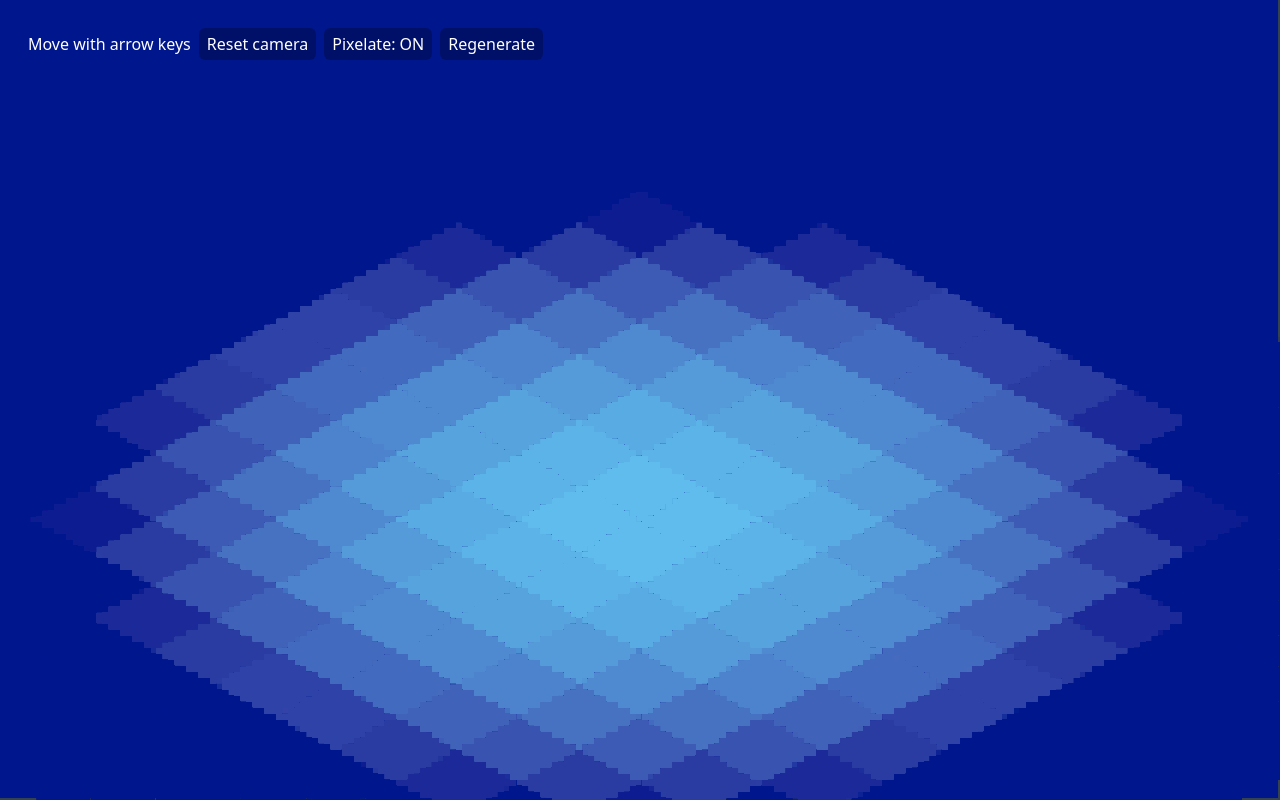
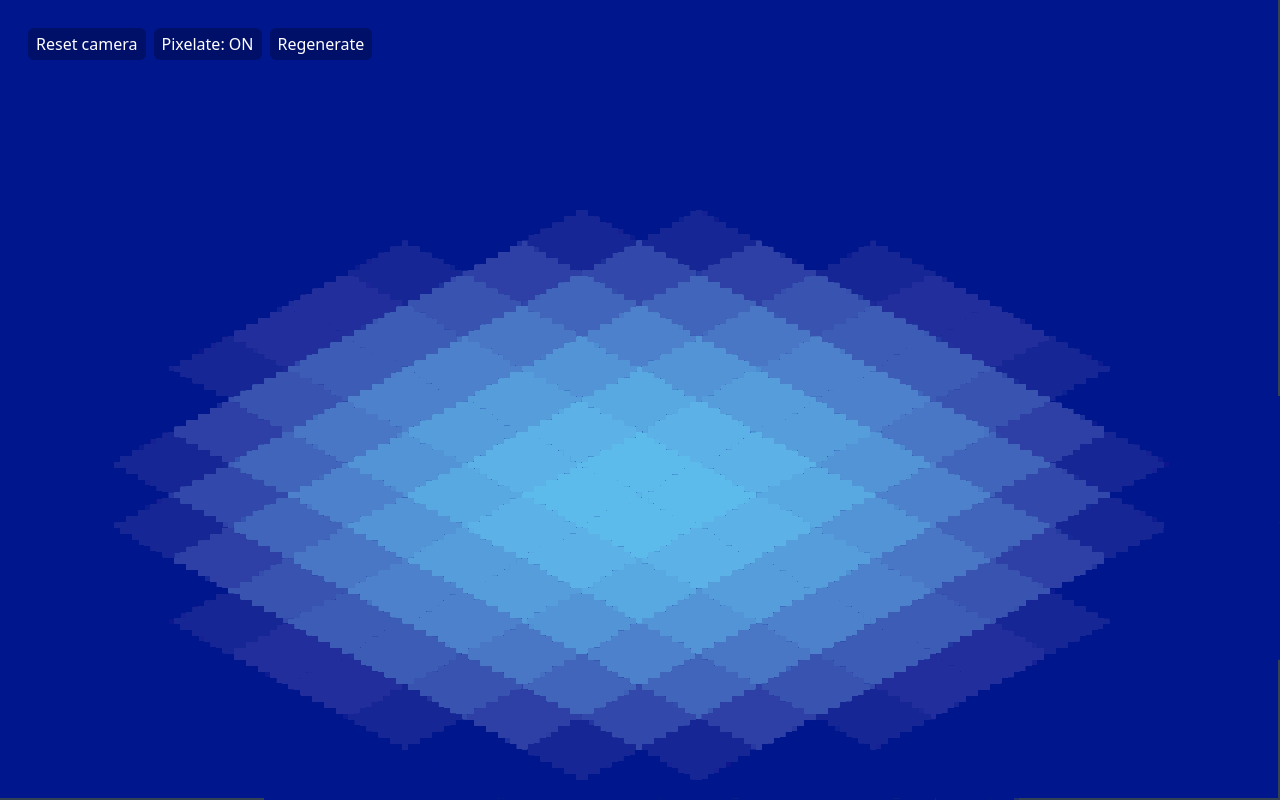
Before and after one commit to samanpwbb/terrain-experiment, a React (Vite) app: page / in a window 1280 px wide. Built offline with nearby package versions, Linux system fonts and the light colour scheme; what fast-simplex-noise would draw is missing.

Commit message:
nicer interactions

```diff
--- a/package.json
+++ b/package.json
@@ -12,14 +12,13 @@
     "pnpm": ">=7.1.0"
   },
   "dependencies": {
-    "@react-spring/web": "^9.7.4",
     "colord": "^2.9.3",
-    "eslint-plugin-react-hooks": "^4.6.0",
     "fast-simplex-noise": "^4.0.0",
     "react": "^19.0.0",
     "react-dom": "^19.0.0"
   },
   "devDependencies": {
+    "eslint-plugin-react-hooks": "^4.6.0",
     "@babel/plugin-transform-react-jsx-development": "^7.25.9",
     "@swc/core": "^1.3.3",
     "@trivago/prettier-plugin-sort-imports": "^3.3.0",
--- a/src/App.tsx
+++ b/src/App.tsx
@@ -1,4 +1,4 @@
-import React, { useCallback, useRef, useState } from 'react';
+import React, { useCallback, useEffect, useRef, useState } from 'react';
 import {
   setIsoCssVars,
   updateBaseX,
@@ -12,11 +12,16 @@ import { generateNaturalGround } from './terrain-gen/generateNaturalData';
 import { clamp } from './utils/mathUtils';
 import {
   baseTileSize,
+  bgColor,
   colorsNatural,
   levels,
   mapSize,
   perimeter,
 } from './constants';
+import { Button } from './components/Button';
+
+const isChrome =
+  /Chrome/.test(navigator.userAgent) && /Google Inc/.test(navigator.vendor);
 
 setIsoCssVars();
 
@@ -28,24 +33,77 @@ for (let i = 0; i < count; i++) {
   terrains.push(gen());
 }
 
+const moves = {
+  up: (c: [number, number]) => [c[0], c[1] - 1],
+  down: (c: [number, number]) => [c[0], c[1] + 1],
+  left: (c: [number, number]) => [c[0] - 1, c[1]],
+  right: (c: [number, number]) => [c[0] + 1, c[1]],
+} as {
+  [key: string]: (c: [number, number]) => [number, number];
+};
+
+const keysToMoves = {
+  ArrowUp: 'up',
+  ArrowDown: 'down',
+  ArrowLeft: 'left',
+  ArrowRight: 'right',
+} as {
+  [key: string]: keyof typeof moves;
+};
+
 export function App() {
-  const [terrainKey, setTerrainKey] = useState(0);
   const x = useRef(BASE_X);
   const z = useRef(BASE_Z);
-  const [pixelate, setPixelate] = useState(true);
+  const [terrainKey, setTerrainKey] = useState(0);
+  const [center, setCenter] = useState<[number, number]>([0, 0]);
 
-  const isDragging = useRef(false);
+  // if chrome, pixelate, because it's the only browser that supports SVG filters
+  // performantly.
+  const [pixelate, setPixelate] = useState(isChrome);
 
-  const startDragging = () => (isDragging.current = true);
-  const stopDragging = () => (isDragging.current = false);
+  /*
+   * Events
+   ****************************************************************************/
+  const dragState = useRef<'' | 'started' | 'dragging'>('');
+  const startDragging = () => (dragState.current = 'started');
+  const stopDragging = (e: React.PointerEvent) => {
+    const prevDragState = dragState.current;
+    dragState.current = '';
 
-  const windowSize = useWindowSize();
-  const tileSize = Math.round(baseTileSize + windowSize[0] * 0.0125);
+    // if we were dragging, do not move
+    if (prevDragState === 'dragging') {
+      return;
+    }
+
+    // click to move, one step at a time
+    // top left quadrant moves left
+    // top right quadrant moves up
+    // bottom left quadrant moves down
+    // bottom right quadrant moves right
+    const rect = e.currentTarget.getBoundingClientRect();
+    const x = e.clientX - rect.left;
+    const y = e.clientY - rect.top;
+    const half = [rect.width / 2, rect.height / 2];
+    let move: keyof typeof moves = 'up';
+    if (x < half[0] && y < half[1]) {
+      move = 'left';
+    } else if (x >= half[0] && y >= half[1]) {
+      move = 'right';
+    } else if (x < half[0]) {
+      move = 'down';
+    }
+    setCenter(moves[move]);
+  };
+
+  const updateCamera = useCallback((e: React.PointerEvent) => {
+    if (!dragState.current) return;
+    if (Math.abs(e.movementY) + Math.abs(e.movementX) > 5) {
+      dragState.current = 'dragging';
+    }
+    if (dragState.current !== 'dragging') return;
 
     // drag left/right to update baseX
     // drag up/down to update baseZ
-  const updateCamera = useCallback((e: React.PointerEvent) => {
-    if (!isDragging.current) return;
     const newX = clamp(0, x.current - e.movementY * 0.25, 90);
     updateBaseX(newX);
     x.current = newX;
@@ -56,18 +114,29 @@ export function App() {
     e.preventDefault();
   }, []);
 
+  // use arrow keys to update center
+  const handleKeyDown = useCallback((e: KeyboardEvent) => {
+    const move = keysToMoves[e.key as keyof typeof keysToMoves];
+    if (!move) return;
+    setCenter(moves[move]);
+  }, []);
+
+  useEffect(() => {
+    window.addEventListener('keydown', handleKeyDown);
+    return () => window.removeEventListener('keydown', handleKeyDown);
+  }, [handleKeyDown]);
+
+  /*
+   * Rendering
+   ****************************************************************************/
+  const windowSize = useWindowSize();
+  const tileSize = Math.round(baseTileSize + windowSize[0] * 0.01);
+
   if (windowSize[0] === 0) return null;
 
   return (
     <>
-      <div
-        className="fixed inset-0 flex touch-none items-center justify-center text-white"
-        onPointerDown={startDragging}
-        onPointerMove={updateCamera}
-        onPointerUp={stopDragging}
-      >
-        <div className="fixed top-5 left-5 z-10 flex select-none items-center justify-center gap-2 rounded-lg p-2">
-          <span>Move with arrow keys</span>
+      <div className="fixed top-5 left-5 z-10 flex select-none items-center justify-center gap-2 rounded-lg p-2 text-white">
         <Button
           onPress={() => {
             updateBaseX(BASE_X);
@@ -85,11 +154,16 @@ export function App() {
           Regenerate
         </Button>
       </div>
+      <div
+        className="fixed inset-0 flex touch-none items-center justify-center"
+        onPointerDown={startDragging}
+        onPointerMove={updateCamera}
+        onPointerUp={stopDragging}
+      >
         <Landscape
-          bgColor="rgba(0, 20, 140, 1)"
-          bufferSize={1.5}
+          bgColor={bgColor}
+          center={center}
           colors={colorsNatural}
-          fade={true}
           perimeter={perimeter}
           pixelate={pixelate}
           terrainData={terrains[terrainKey]}
@@ -99,14 +173,3 @@ export function App() {
     </>
   );
 }
-
-function Button(props: { children: React.ReactNode; onPress: () => void }) {
-  return (
-    <button
-      className="w-30 cursor-pointer	rounded-md bg-black/25 px-2 py-1"
-      onClick={props.onPress}
-    >
-      {props.children}
-    </button>
-  );
-}
--- /dev/null
+++ b/src/components/Button.tsx
@@ -0,0 +1,13 @@
+export function Button(props: {
+  children: React.ReactNode;
+  onPress: () => void;
+}) {
+  return (
+    <button
+      className="w-30 cursor-pointer	rounded-md bg-black/25 px-2 py-1"
+      onClick={props.onPress}
+    >
+      {props.children}
+    </button>
+  );
+}
--- a/src/components/Landscape.tsx
+++ b/src/components/Landscape.tsx
@@ -1,94 +1,54 @@
 import { processData, TILE } from '../utils/processData';
 import { Tile } from './Tile';
 import { makeGetColorFromZ } from '../utils/makeGetColorFromZ';
-import { useCallback, useEffect, useMemo, useState } from 'react';
+import { useMemo } from 'react';
 import { getVisibleTiles } from '../utils/getVisibleTiles';
 import { Positioner } from './Positioner';
 import { SvgFilters } from './SvgFilters';
 import { Decoration } from './Decorations';
+import { stepSize } from '../constants';
 
 export function Landscape({
   tileSize,
-  bufferSize = 1,
   terrainData,
   colors,
   perimeter,
   pixelate,
-  fade,
   bgColor,
+  center,
 }: {
   tileSize: number;
-  bufferSize: number;
   perimeter: number;
   terrainData: number[][];
   colors: string[];
   pixelate: boolean;
-  fade?: boolean;
   bgColor: string;
+  center: [number, number];
 }) {
   const getColorFromZ = useMemo(() => makeGetColorFromZ(colors), [colors]);
-  const [center, setCenter] = useState<[number, number]>([0, 0]);
-  const [stepSize] = useState(0.3);
-
   const tiles = useMemo(() => processData(terrainData), [terrainData]);
   const visible = useMemo(() => {
-    const vis = getVisibleTiles(
-      tiles,
-      center,
-      perimeter,
-      Boolean(fade),
-      bufferSize,
-    );
+    const vis = getVisibleTiles(tiles, center, perimeter);
     return Object.keys(vis).map((v) => ({
       key: v,
       item: vis[v],
     }));
-  }, [tiles, center, perimeter, fade, bufferSize]);
-
-  // use arrow keys to update center
-  const handleKeyDown = useCallback((e: KeyboardEvent) => {
-    switch (e.key) {
-      case 'ArrowUp':
-        setCenter((c) => [c[0], c[1] - 1]);
-        break;
-      case 'ArrowDown':
-        setCenter((c) => [c[0], c[1] + 1]);
-        break;
-      case 'ArrowLeft':
-        setCenter((c) => [c[0] - 1, c[1]]);
-        break;
-      case 'ArrowRight':
-        setCenter((c) => [c[0] + 1, c[1]]);
-        break;
-    }
-  }, []);
-
-  useEffect(() => {
-    window.addEventListener('keydown', handleKeyDown);
-    return () => window.removeEventListener('keydown', handleKeyDown);
-  }, [handleKeyDown]);
+  }, [tiles, center, perimeter]);
 
   return (
     <>
       <div
+        className="pointer-events-none absolute flex h-full w-full items-center justify-center"
         style={{
-          display: 'flex',
           backgroundColor: bgColor,
-          pointerEvents: 'none',
           filter: pixelate ? 'url("#pixelate")' : 'none',
-          alignItems: 'center',
-          justifyContent: 'center',
-          width: '100%',
-          height: '100%',
-          position: 'absolute',
-          bottom: 0,
-          paddingTop: '50vh',
+          paddingTop: '40vh',
           transformOrigin: 'center',
         }}
       >
         <div
+          className="absolute"
           style={{
-            position: 'absolute',
             transition: 'transform 125ms',
             transformStyle: 'preserve-3d',
             transform: `rotateX(var(--base-x)) rotateZ(var(--base-z)) translateX(${
--- a/src/components/Positioner.tsx
+++ b/src/components/Positioner.tsx
@@ -40,6 +40,7 @@ export function Positioner({
         transformStyle: 'preserve-3d',
         height: `${tileSize}px`,
         width: `${tileSize}px`,
+        transition: 'transform 125ms',
         transform: translate3d,
         alignItems: 'center',
         justifyContent: 'center',
--- a/src/constants.ts
+++ b/src/constants.ts
@@ -11,7 +11,10 @@ export const colorsNatural = [
   '#0c4278',
 ].reverse();
 
+export const bgColor = 'rgba(0, 20, 140, 1)';
+
+export const stepSize = 0.25;
 export const mapSize = 120;
 export const levels = 7;
 export const baseTileSize = 70;
-export const perimeter = 12;
+export const perimeter = 13;
--- a/src/utils/getVisibleTiles.ts
+++ b/src/utils/getVisibleTiles.ts
@@ -1,33 +1,67 @@
+import { makeNumberGenerator } from '../terrain-gen/defaultGenerator';
 import { TILE, Terrain, Tile } from './processData';
 
-const terrainCache = {} as {
-  [key: string]: {
-    type: 'weed' | 'bush' | 'tree';
-    rotation: number;
-    scale: number;
-  };
-};
+// Naive function to scatter some decorations on the terrain, basically at random.
+// Could be moved into terrain-gen and made nice at some point.
+function applyVegetation({
+  tile,
+  stablePosition,
+}: {
+  tile: Tile;
+  stablePosition: [number, number];
+}) {
+  const generator = makeNumberGenerator(
+    Number(`1${Math.abs(stablePosition[0])}${Math.abs(stablePosition[1])}`),
+  );
+
+  const isPlant =
+    tile[TILE.SIGNATURE] === 0b0000 && tile[TILE.Z] > 2 && generator() > 0.5;
+
+  if (isPlant) {
+    let type = 'tree' as 'weed' | 'bush' | 'tree';
+
+    if (
+      tile[TILE.L_NEIGHBOR] ||
+      tile[TILE.U_NEIGHBOR] ||
+      tile[TILE.R_NEIGHBOR] ||
+      tile[TILE.D_NEIGHBOR] ||
+      generator() > 0.7
+    ) {
+      type = 'bush';
+    }
+
+    if (type === 'bush') {
+      if (generator() > 0.5) {
+        type = 'weed';
+      }
+    }
+    tile[TILE.VEGETATION] = type;
+    tile[TILE.VEGETATION_ROTATION] = generator() * 360;
+    tile[TILE.VEGETATION_SCALE] = generator() * 0.2 + 0.9;
+  }
+}
 
 export function getVisibleTiles(
   tiles: Terrain,
   center: [number, number],
   perimeter: number,
-  fade: boolean,
-  buffer: number,
 ): Terrain {
   const visibleTiles = {} as Terrain;
   const [x, y] = center;
-  const PerimeterWithBuffer = perimeter + buffer * 2;
-  const raw_half = PerimeterWithBuffer / 2;
+  const raw_half = perimeter / 2;
   const half = Math.round(raw_half);
 
-  for (let i = 0; i <= PerimeterWithBuffer; i++) {
-    const isLimitRight = i === PerimeterWithBuffer;
-    for (let j = 0; j <= PerimeterWithBuffer; j++) {
-      const key = `${x + (i - half)},${y + (j - half)}`;
+  for (let i = 0; i <= perimeter; i++) {
+    const isLimitRight = i === perimeter;
+    for (let j = 0; j <= perimeter; j++) {
+      const stablePosition = [x + (i - half), y + (j - half)] as [
+        number,
+        number,
+      ];
+      const key = `${stablePosition.join(',')}`;
       if (tiles[key]) {
         const modified = [...tiles[key]] as Tile;
-        const isLimitBottom = j === PerimeterWithBuffer;
+        const isLimitBottom = j === perimeter;
         if (isLimitBottom) {
           modified[TILE.D_NEIGHBOR] = NaN;
         }
@@ -35,47 +69,14 @@ export function getVisibleTiles(
           modified[TILE.R_NEIGHBOR] = NaN;
         }
 
-        if (fade) {
-          const fadeVal =
-            Math.sqrt((i - raw_half) ** 2 + (j - raw_half) ** 2) /
-            (half - buffer);
-          modified[TILE.FADE] = Math.min(1, fadeVal ** 2);
-        }
+        const fadeVal =
+          Math.sqrt((i - raw_half) ** 2 + (j - raw_half) ** 2) / (half - 1);
+        modified[TILE.FADE] = Math.min(1, fadeVal ** 2);
 
-        // This is pretty hacky but hey this is just a demo!
-        const isPlant =
-          modified[TILE.SIGNATURE] === 0b0000 && modified[TILE.Z] > 2;
-        if (isPlant) {
-          let type = 'tree' as 'weed' | 'bush' | 'tree';
-
-          if (
-            modified[TILE.L_NEIGHBOR] ||
-            modified[TILE.U_NEIGHBOR] ||
-            modified[TILE.R_NEIGHBOR] ||
-            modified[TILE.D_NEIGHBOR] ||
-            Math.random() > 0.7
-          ) {
-            type = 'bush';
-          }
-
-          if (type === 'bush') {
-            if (Math.random() > 0.5) {
-              type = 'weed';
-            }
-          }
-
-          if (!terrainCache[key]) {
-            terrainCache[key] = {
-              type,
-              rotation: Math.random() * 360,
-              scale: Math.random() * 0.2 + 0.9,
-            };
-          }
-
-          modified[TILE.VEGETATION] = terrainCache[key].type;
-          modified[TILE.VEGETATION_ROTATION] = terrainCache[key].rotation;
-          modified[TILE.VEGETATION_SCALE] = terrainCache[key].scale;
-        }
+        applyVegetation({
+          tile: modified,
+          stablePosition,
+        });
 
         visibleTiles[key] = modified;
       }
--- a/src/utils/perspectiveUtils.ts
+++ b/src/utils/perspectiveUtils.ts
@@ -1,8 +1,6 @@
 // basic perspective parameters
 // 1 radian = 57.2958 degrees
 export const BASE_X = 57.2958;
-// export const BASE_X = 45;
-// T0DO: change base_z in order to rotate.
 export const BASE_Z = 45;
 export const ANGLE_TO_RADIAN = 0.0174533;
 export const RADIAN_TO_ANGLE = 57.2958;
```
Also changed, not shown: src/components/Tile.tsx (+8 -8 lines), 1 other file (tests, documents, lock files or other folders). Lines whose indentation alone changed are shown as unchanged.
